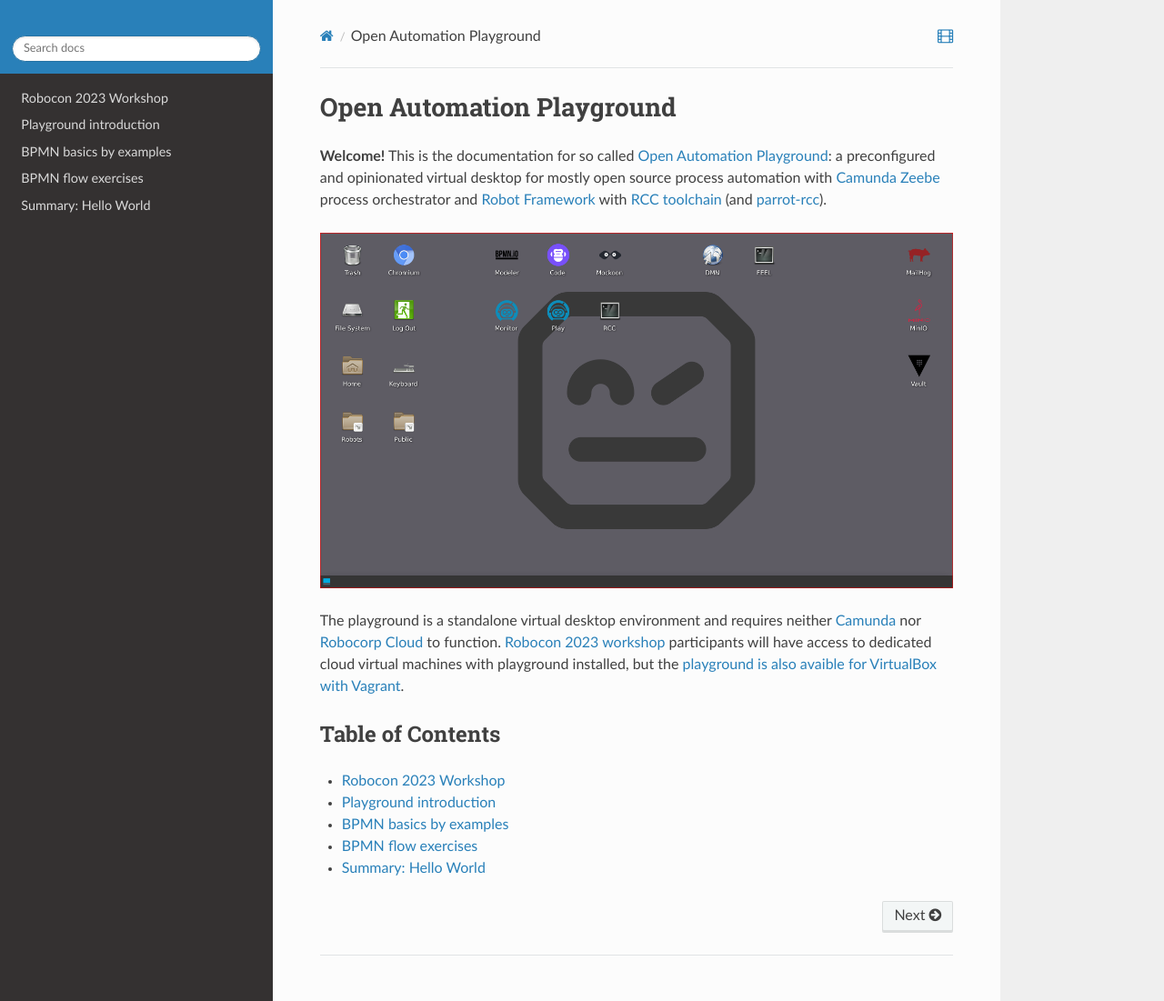
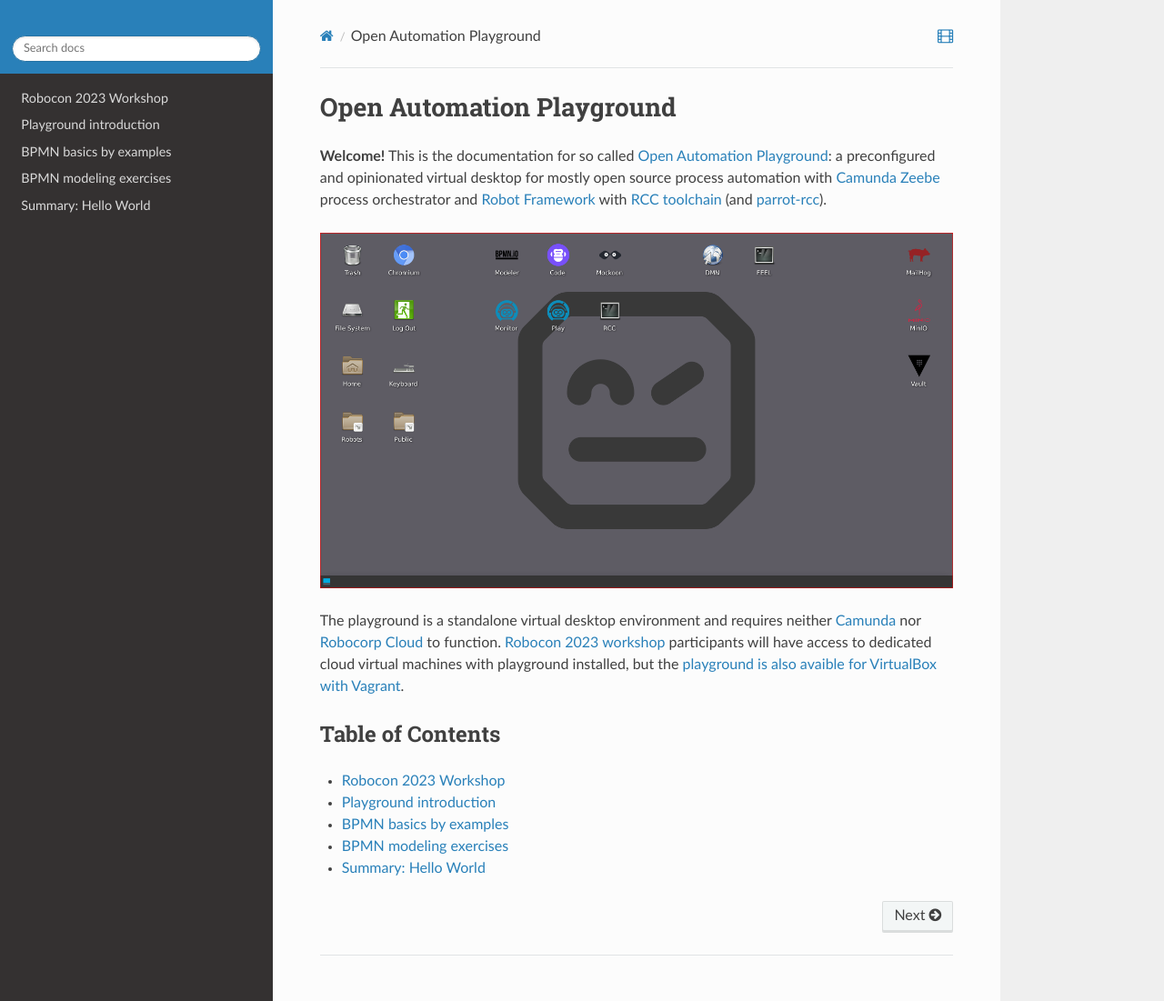
Before and after one commit to datakurre/automation-playground, a Sphinx documentation site: the page built from docs/index.md, in a window 1280 px wide and 1101 px high. Shown: the whole window at 91% size. Built offline with Sphinx 7.4.7 and the Read the Docs theme 2.0.0, drawn with Linux system fonts in a browser that asks for light colours.

Commit message:
docs: update titles

```diff
--- a/docs/modeling/index.md
+++ b/docs/modeling/index.md
@@ -1,4 +1,4 @@
-# BPMN flow exercises
+# BPMN modeling exercises
 
 Once you've learned [the basics of BPMN](../bpmn) it is now time to practice. Please, open **Camunda Modeler** from the desktop
 
```
